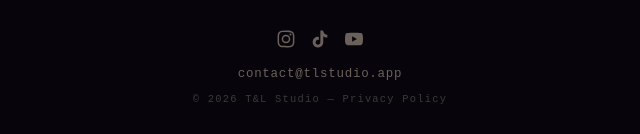
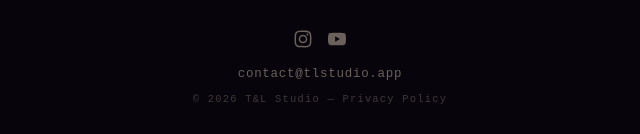
Before and after one commit to tlstudio-app/tlstudio-app.github.io, a plain HTML site: page index.html in a window 1280 px wide. Shown: the part 663-797 px from the top of the page, 320-960 px from the left. Drawn offline with Linux system fonts and the light colour scheme; a web font is replaced by a local one.

Commit message:
Use Spanish Instagram and YouTube accounts; hide TikTok in EN/ES
The TikTok account is French only, so the link is hidden on the
English and Spanish versions.

Co-Authored-By: Claude Opus 5.5 <noreply@anthropic.com>

```diff
--- a/index.html
+++ b/index.html
@@ -518,6 +518,7 @@
                 </a>
                 <a
                     href="https://www.tiktok.com/@nightclawgame"
+                    data-i18n-href="tiktokUrl"
                     target="_blank"
                     rel="noopener noreferrer"
                     aria-label="TikTok"
@@ -586,6 +587,7 @@
                         privacy: "Politique de confidentialité",
                         instagramUrl: "https://www.instagram.com/night_claw_loup_garou",
                         youtubeUrl: "https://www.youtube.com/@night_claw_loup_garou",
+                        tiktokUrl: "https://www.tiktok.com/@nightclawgame",
                     },
                     en: {
                         description:
@@ -599,6 +601,7 @@
                         privacy: "Privacy Policy",
                         instagramUrl: "https://www.instagram.com/night_claw_werewolf",
                         youtubeUrl: "https://www.youtube.com/@night_claw_werewolf",
+                        tiktokUrl: "",
                     },
                     es: {
                         description:
@@ -610,8 +613,9 @@
                         appStoreLabel: "Descargar Night Claw en la App Store",
                         googlePlayLabel: "Descargar Night Claw en Google Play",
                         privacy: "Política de privacidad",
-                        instagramUrl: "https://www.instagram.com/night_claw_werewolf",
-                        youtubeUrl: "https://www.youtube.com/@night_claw_werewolf",
+                        instagramUrl: "https://www.instagram.com/night_claw_hombre_lobo",
+                        youtubeUrl: "https://www.youtube.com/@night_claw_hombre_lobo",
+                        tiktokUrl: "",
                     },
                 };
 
@@ -654,7 +658,10 @@
                         el.setAttribute("aria-label", t[el.dataset.i18nAria]);
                     });
                     document.querySelectorAll("[data-i18n-href]").forEach(function (el) {
-                        el.href = t[el.dataset.i18nHref];
+                        // Empty URL = no account in this language: hide the link
+                        var url = t[el.dataset.i18nHref];
+                        if (url) el.href = url;
+                        el.style.display = url ? "" : "none";
                     });
                     document.querySelectorAll(".lang-switch button").forEach(function (btn) {
                         btn.setAttribute("aria-pressed", btn.dataset.lang === lang);
```
